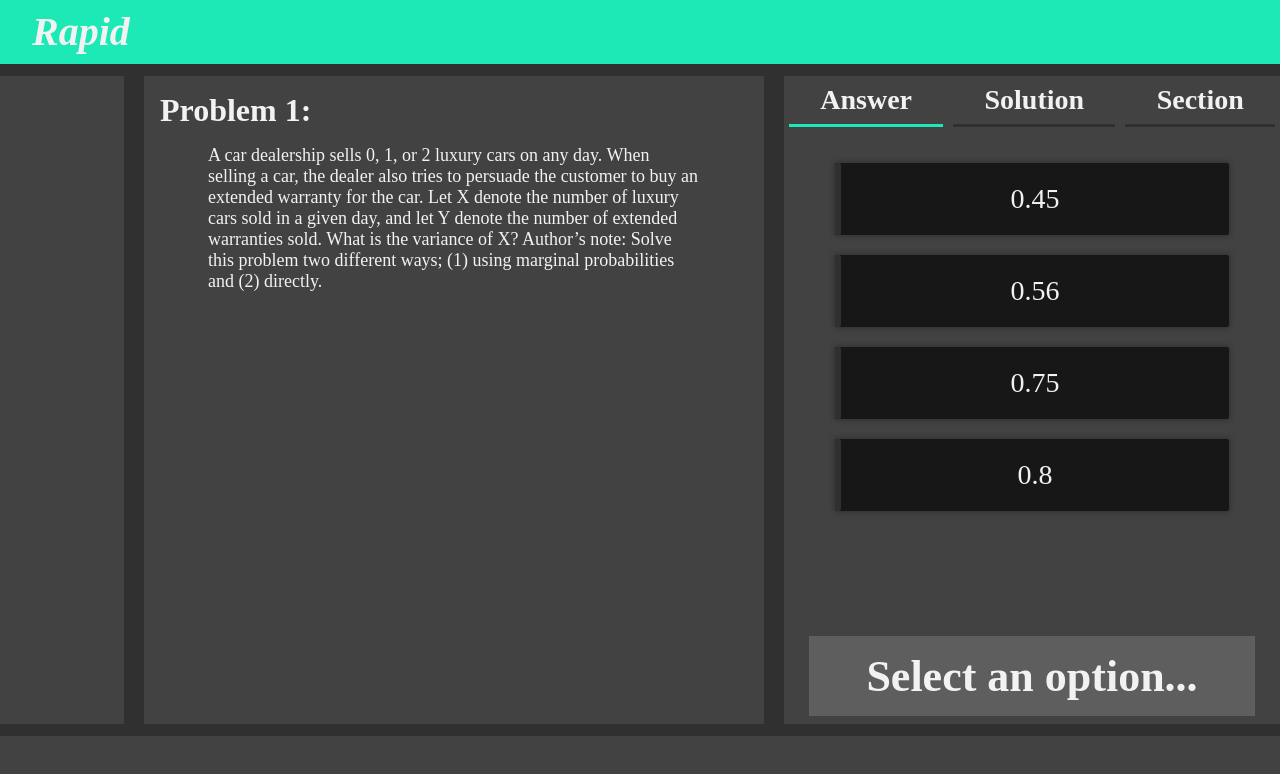
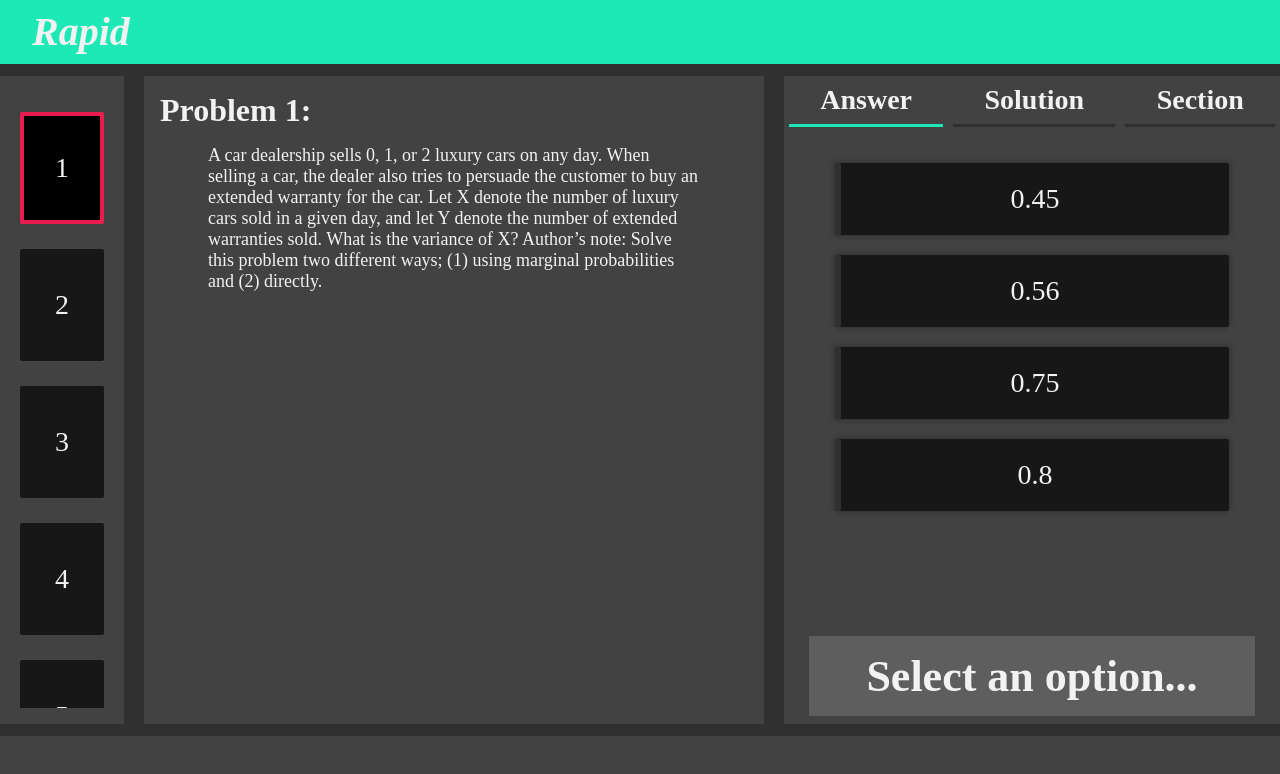
Before and after one commit to L0fty/multiple-choice-ui, a React (Create React App) app: page / in a window 1280 px wide. Shown: the top 774 px of the page. Built offline with nearby package versions, Linux system fonts and the light colour scheme.

Commit message:
problem selector made

```diff
--- a/src/API.js
+++ b/src/API.js
@@ -8,6 +8,132 @@ export const fetchProblems = () =>
         {
           problemId: 0,
           question: `A car dealership sells 0, 1, or 2 luxury cars on any day. When selling a car, the dealer also tries to persuade the customer to buy an extended warranty for the car. Let X denote the number of luxury cars sold in a given day, and let Y denote the number of extended warranties sold.       What is the variance of X? Author’s note: Solve this problem two different ways; (1) using marginal probabilities and (2) directly.`,
+          choices: [0.47, 0.58, 0.83, 1.42, 2.58],
+          answer: 0.58,
+          solution: "a solution to your problem will go here"
+        },
+        {
+          problemId: 1,
+          question: `Different Problem than first`,
+          choices: [0.47, 0.58, 0.83, 1.42, 2.58],
+          answer: 0.58,
+          solution: "a solution to your problem will go here"
+        },
+        {
+          problemId: 2,
+          question: `Different Problem than first`,
+          choices: [0.47, 0.58, 0.83, 1.42, 2.58],
+          answer: 0.58,
+          solution: "a solution to your problem will go here"
+        },
+        {
+          problemId: 3,
+          question: `Different Problem than first`,
+          choices: [0.47, 0.58, 0.83, 1.42, 2.58],
+          answer: 0.58,
+          solution: "a solution to your problem will go here"
+        },
+        {
+          problemId: 4,
+          question: `Different Problem than first`,
+          choices: [0.47, 0.58, 0.83, 1.42, 2.58],
+          answer: 0.58,
+          solution: "a solution to your problem will go here"
+        },
+        {
+          problemId: 5,
+          question: `Different Problem than first`,
+          choices: [0.47, 0.58, 0.83, 1.42, 2.58],
+          answer: 0.58,
+          solution: "a solution to your problem will go here"
+        },
+        {
+          problemId: 6,
+          question: `Different Problem than first`,
+          choices: [0.47, 0.58, 0.83, 1.42, 2.58],
+          answer: 0.58,
+          solution: "a solution to your problem will go here"
+        },
+        {
+          problemId: 7,
+          question: `Different Problem than first`,
+          choices: [0.47, 0.58, 0.83, 1.42, 2.58],
+          answer: 0.58,
+          solution: "a solution to your problem will go here"
+        },
+        {
+          problemId: 8,
+          question: `Different Problem than first`,
+          choices: [0.47, 0.58, 0.83, 1.42, 2.58],
+          answer: 0.58,
+          solution: "a solution to your problem will go here"
+        },
+        {
+          problemId: 9,
+          question: `Different Problem than first`,
+          choices: [0.47, 0.58, 0.83, 1.42, 2.58],
+          answer: 0.58,
+          solution: "a solution to your problem will go here"
+        },
+        {
+          problemId: 10,
+          question: `Different Problem than first`,
+          choices: [0.47, 0.58, 0.83, 1.42, 2.58],
+          answer: 0.58,
+          solution: "a solution to your problem will go here"
+        },
+        {
+          problemId: 11,
+          question: `Different Problem than first`,
+          choices: [0.47, 0.58, 0.83, 1.42, 2.58],
+          answer: 0.58,
+          solution: "a solution to your problem will go here"
+        },
+        {
+          problemId: 12,
+          question: `Different Problem than first`,
+          choices: [0.47, 0.58, 0.83, 1.42, 2.58],
+          answer: 0.58,
+          solution: "a solution to your problem will go here"
+        },
+        {
+          problemId: 13,
+          question: `Different Problem than first`,
+          choices: [0.47, 0.58, 0.83, 1.42, 2.58],
+          answer: 0.58,
+          solution: "a solution to your problem will go here"
+        },
+        {
+          problemId: 14,
+          question: `Different Problem than first`,
+          choices: [0.47, 0.58, 0.83, 1.42, 2.58],
+          answer: 0.58,
+          solution: "a solution to your problem will go here"
+        },
+        {
+          problemId: 15,
+          question: `Different Problem than first`,
+          choices: [0.47, 0.58, 0.83, 1.42, 2.58],
+          answer: 0.58,
+          solution: "a solution to your problem will go here"
+        },
+        {
+          problemId: 16,
+          question: `Different Problem than first`,
+          choices: [0.47, 0.58, 0.83, 1.42, 2.58],
+          answer: 0.58,
+          solution: "a solution to your problem will go here"
+        },
+        {
+          problemId: 17,
+          question: `Different Problem than first`,
+          choices: [0.47, 0.58, 0.83, 1.42, 2.58],
+          answer: 0.58,
+          solution: "a solution to your problem will go here"
+        },
+        {
+          problemId: 18,
+          question: `Different Problem than first`,
           choices: [0.47, 0.58, 0.83, 1.42, 2.58],
           answer: 0.58,
           solution: "a solution to your problem will go here"
--- /dev/null
+++ b/src/components/problemSelector/ProblemPreview.jsx
@@ -0,0 +1,22 @@
+import styled from "styled-components";
+
+const ProblemPreview = styled.button`
+  background-color: ${props =>
+    props.selected ? props.theme.darkest : props.theme.darker};
+  padding: calc(2.5vh + 16px) 0;
+  width: 6vw;
+  text-align: center;
+  margin: 20px auto 5px;
+  border-radius: 2px;
+  font-size: calc(1vh + 20px);
+  border: 4px solid
+    ${props => (props.selected ? props.theme.complement : props.theme.darker)};
+
+  transition: border color 300ms ease;
+  &:hover {
+    background-color: ${props => props.theme.lighter};
+    border: 4px solid ${props => props.theme.lighter};
+  }
+`;
+
+export default ProblemPreview;
--- a/src/components/problemSelector/ProblemSelector.jsx
+++ b/src/components/problemSelector/ProblemSelector.jsx
@@ -1,8 +1,45 @@
+import React from "react";
 import styled from "styled-components";
+import ProblemPreview from "./ProblemPreview";
 
-export const ProblemSelector = styled.section`
+const ProblemSelectorContainer = styled.section`
   width: 10vw;
+  height: 81vh;
   margin: 1.5vh 10px 1.5vh 0;
   background-color: ${props => props.theme.dim};
-  height: auto;
+  display: flex;
+  flex-direction: column;
 `;
+
+const ListWrapper = styled.div`
+  margin: 16px;
+  flex-grow: 1;
+  overflow: hidden;
+  :hover {
+    overflow: auto;
+  }
+  display: flex;
+  flex-direction: column;
+  transition: overflow 300ms ease;
+`;
+
+const ProblemSelector = props => {
+  const { problems, selectedProblem, handleProblemChange } = props;
+  return (
+    <ProblemSelectorContainer>
+      <ListWrapper>
+        {problems.map(problem => (
+          <ProblemPreview
+            key={problem.problemId}
+            selected={selectedProblem === problem.problemId}
+            onClick={() => handleProblemChange(problem.problemId)}
+          >
+            {problem.problemId + 1}
+          </ProblemPreview>
+        ))}
+      </ListWrapper>
+    </ProblemSelectorContainer>
+  );
+};
+
+export default ProblemSelector;
--- a/src/pages/Practice.jsx
+++ b/src/pages/Practice.jsx
@@ -3,7 +3,7 @@ import styled from "styled-components";
 import { fetchProblems } from "../API";
 import SectionInfo from "../components/sectionInfo/SectionInfo";
 import Question from "../components/question/Question";
-import { ProblemSelector } from "../components/problemSelector/ProblemSelector";
+import ProblemSelector from "../components/problemSelector/ProblemSelector";
 import Folder from "../components/folder/Folder";
 
 const Container = styled.div`
@@ -34,6 +34,9 @@ class Practice extends React.Component {
     );
   }
 
+  handleProblemChange = problemId => {
+    this.setState({ selectedProblem: problemId });
+  };
   render() {
     const {
       sectionId,
@@ -47,7 +50,11 @@ class Practice extends React.Component {
     const problemData = problems[selectedProblem] || {};
     return (
       <Container>
-        <ProblemSelector problems={problems} />
+        <ProblemSelector
+          problems={problems}
+          selectedProblem={selectedProblem}
+          handleProblemChange={this.handleProblemChange}
+        />
         <Question
           question={problemData.question}
           problemNumber={selectedProblem}
```
